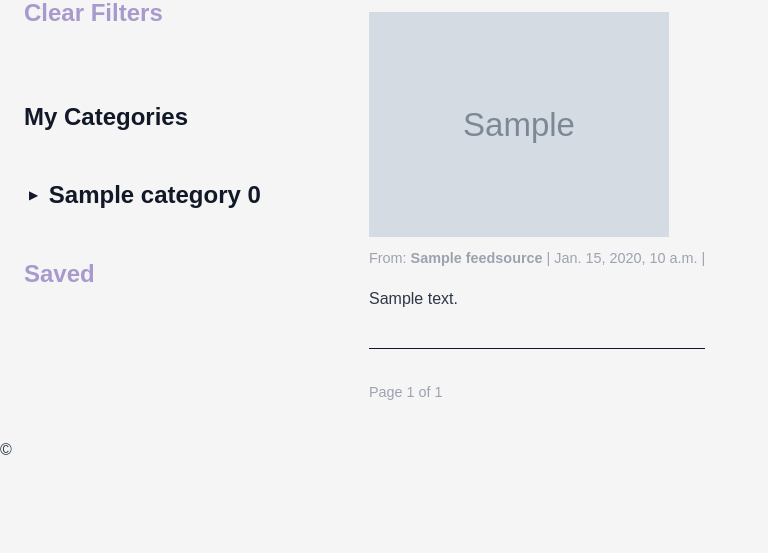
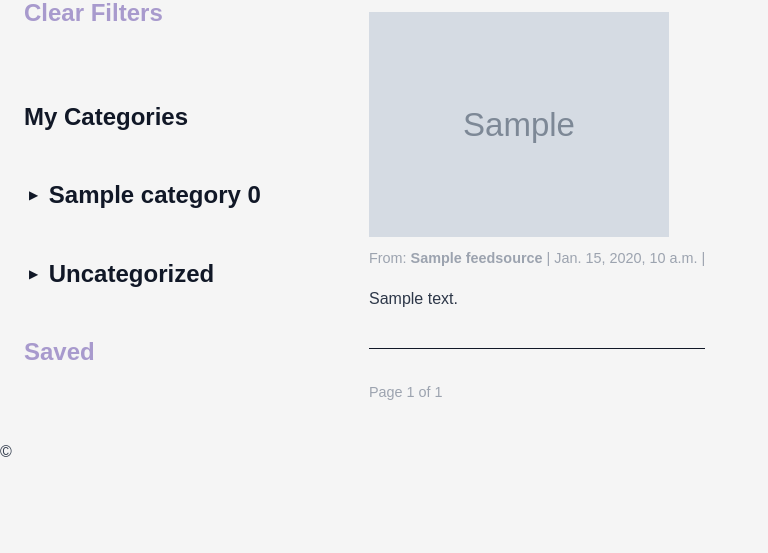
Before and after one commit to kmilanbanda/Agency, a Django app: page /reader/saved-items/ in a window 1280 px wide. Shown: the part 215-768 px from the top of the page, without its empty margins (0-768 px from the left). Run offline with Django 5.2, Linux system fonts and the light colour scheme; a user stored in the database is signed in; tables that the repository leaves empty hold one stand-in row (values such as "Sample post"); grey boxes marked "Sample" are stand-in pictures.

Commit message:
Fixed Uncategorized queries in the reader, optimized functions for retrieving categories with their sources

```diff
--- a/feed/models.py
+++ b/feed/models.py
@@ -38,6 +38,12 @@ class FeedSource(models.Model):
 
     class Meta:
         verbose_name_plural = "sources"
+
+    def save(self, *args, **kwargs):
+        if not self.slug:
+            self.slug = slugify(self.title)
+
+        super().save(*args, **kwargs)
 
     def __str__(self):
         return self.title
@@ -129,7 +135,6 @@ class Category(models.Model):
         ]
 
     def save(self, *args, **kwargs):
-        print(self.slug)
         if not self.slug:
             self.slug = slugify(self.title)
 
--- a/feed/templates/feed/reader.html
+++ b/feed/templates/feed/reader.html
@@ -11,6 +11,7 @@
         <h2>My Categories</h2>
         <ul class="category-tree">
             {% for category, sources in categories %}
+                {% if category %}
                     <li class="category-item" data-category="{{ category.slug }}">
                         <div class="category-header">
                             <button class="toggle-btn" aria-expanded="false">
@@ -26,6 +27,23 @@
                             {% endfor %}
                         </ul>
                     </li>
+                {% else %}
+                    <li class="category-item" data-category="Uncategorized">
+                        <div class="category-header">
+                            <button class="toggle-btn" aria-expanded="false">
+                                ▶
+                            </button>
+                            <h2><a href="{% url 'feed:reader' %}?category=Uncategorized">Uncategorized</a></h2>
+                        </div>
+                        <ul class="feed-list hidden">
+                            {% for source in sources %}
+                                <li class="category-header" style="padding-left: .5rem; padding-top: 0px; padding-bottom: 0px;">
+                                    <h3><a href="{% url 'feed:reader' %}?feed={{ source.slug }}">{{ source.title }}</a> {{ source.unread_count }} </h3>
+                                </li>
+                            {% endfor %}
+                        </ul>
+                    </li>
+                {% endif %}
             {% endfor %}
         </ul>
         {% endif %}
--- a/feed/views.py
+++ b/feed/views.py
@@ -84,6 +84,8 @@ def reader(request):
         feed = feedparser.parse(source.url)
         if feed.bozo:
             continue
+        source.fetched_at = timezone.now()
+        source.save(update_fields=["last_fetched"])
 
         for entry in feed.entries[:source_limit]:
             published_parsed = entry.get("published_parse") or entry.get(
@@ -145,23 +147,8 @@ def reader(request):
 @login_required
 def get_categories_with_sources(request):
     categories_with_sources = []
-    category_slug = request.GET.get("category")
-    feed_slug = request.GET.get("feed")
-    if category_slug:
-        sources = FeedSource.objects.filter(
-            subscriptions__user=request.user,
-            subscriptions__category__slug=category_slug,
-        )
 
-    elif feed_slug:
-        sources = FeedSource.objects.filter(
-            subscriptions__user=request.user,
-            subscriptions__feed__slug=feed_slug,
-        )
-
-    else:
-        sources = FeedSource.objects.filter(subscriptions__user=request.user)
-
+    sources = FeedSource.objects.filter(subscriptions__user=request.user)
     categories_list = Category.objects.filter(user=request.user).annotate(
         unread_count=Count(
             "subscriptions__feed__items__user_items",
@@ -190,6 +177,44 @@ def get_categories_with_sources(request):
         )
 
         categories_with_sources.append((category, category_sources))
+
+    uncategorized_sources = (
+        FeedSource.objects.filter(
+            subscriptions__user=request.user,
+            subscriptions__category=None,
+        )
+    ).annotate(
+        unread_count=Count(
+            "items__user_items",
+            filter=Q(
+                items__user_items__user=request.user,
+                items__user_items__is_read=False,
+            ),
+        )
+    )
+
+    categories_with_sources.append((None, uncategorized_sources))
+
+    # filter out sources based on category or feed queries
+    category_slug = request.GET.get("category")
+    feed_slug = request.GET.get("feed")
+    if category_slug:
+        if category_slug != "Uncategorized":
+            sources = FeedSource.objects.filter(
+                subscriptions__user=request.user,
+                subscriptions__category__slug=category_slug,
+            )
+        else:
+            sources = FeedSource.objects.filter(
+                subscriptions__user=request.user,
+                subscriptions__category=None,
+            )
+
+    elif feed_slug:
+        sources = FeedSource.objects.filter(
+            subscriptions__user=request.user,
+            subscriptions__feed__slug=feed_slug,
+        )
 
     return (categories_with_sources, sources)
 
```
Lines whose indentation alone changed are shown as unchanged.
